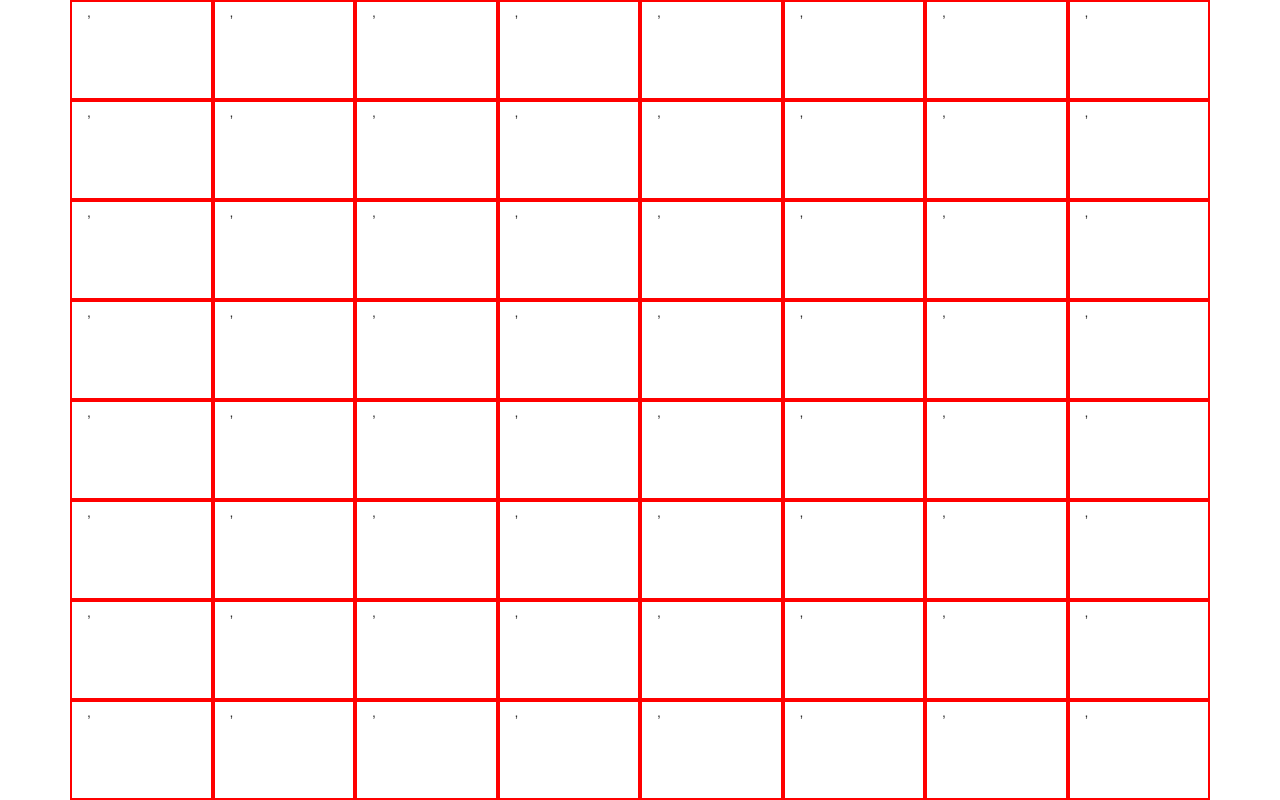
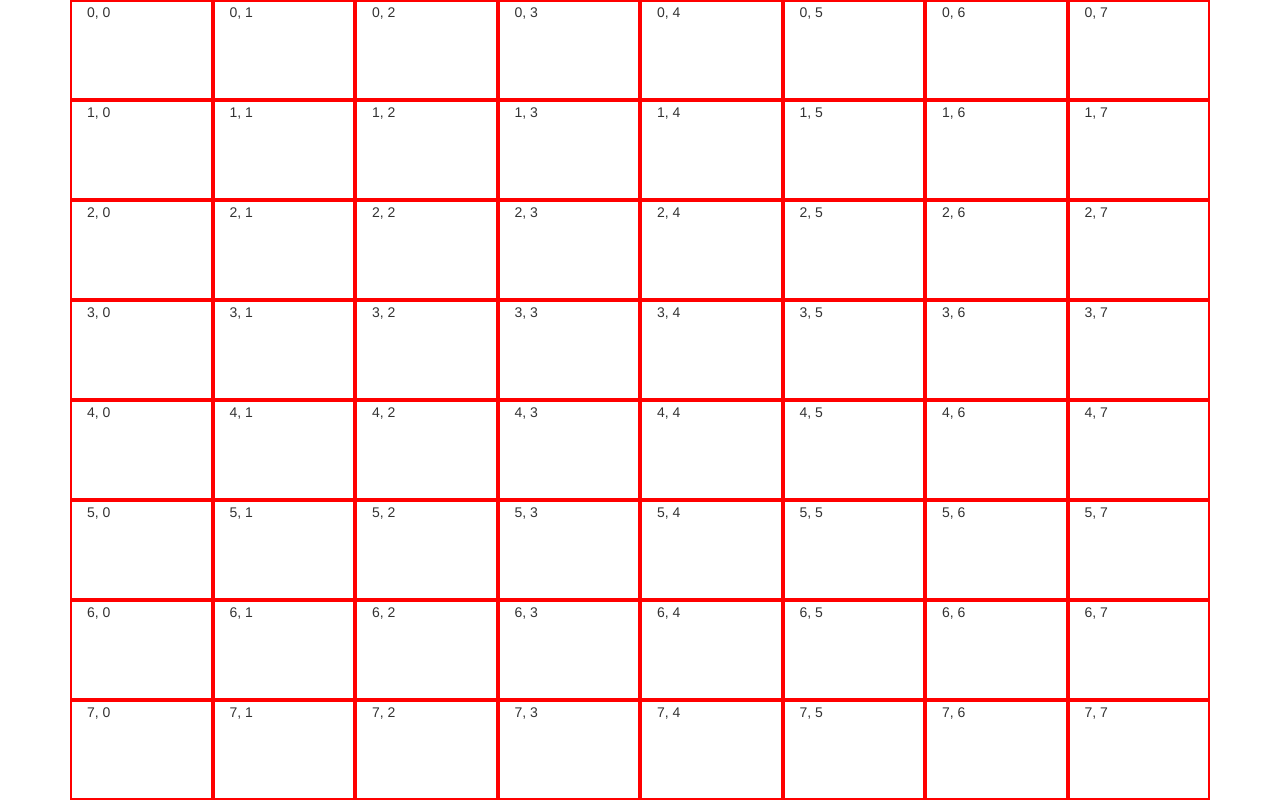
Before and after one commit to sunnyxw/eight_queen, a React (Create React App) app: page / in a window 1280 px wide. Built offline with nearby package versions, Linux system fonts and the light colour scheme.

Commit message:
not sure why clickHandler got xy.

```diff
--- a/src/App.js
+++ b/src/App.js
@@ -11,11 +11,11 @@ class App extends Component {
               var chessColumn=[];
                 for(var j=0;j<8;j++)
                   {
-                    var position = Object.create({x:i, y:j});
-                    chessColumn.push(<Chess position/>);
+                    var position={x:i, y:j};
+                    chessColumn.push(<Chess position={position}/>);
                   }
               chessBoard.push(chessColumn);
-        }
+            }
       return chessBoard;
   }
   render() {
--- a/src/Chess/Chess.js
+++ b/src/Chess/Chess.js
@@ -4,9 +4,18 @@ import { Navbar, Jumbotron, Button } from 'react-bootstrap';
 
 class Chess extends Component {
   render() {
+      var x=this.props.position.x;
+      var y=this.props.position.y;
+
+      function handleClick(e){
+        e.preventDefault();
+        console.log(x, y);
+      }
+
     return (
-        <div className="Chess col-xs-8 col-custom-eight">
-              {this.props.position.x}, {this.props.position.y}
+        <div className="Chess col-xs-8 col-custom-eight"
+        id={(x, y)} onClick={handleClick}>
+              {x}, {y}
         </div>
     );
   }
```
Also changed, not shown: 1 other file (tests, documents, lock files or other folders).
